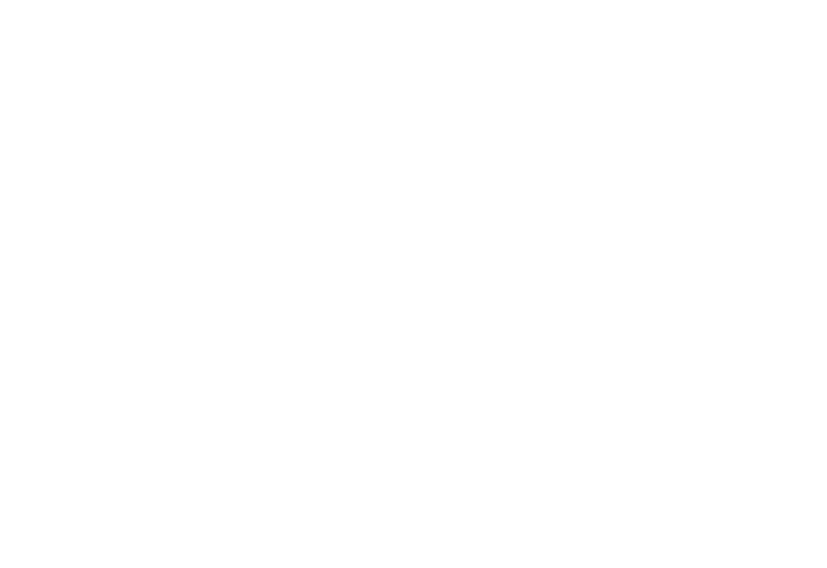
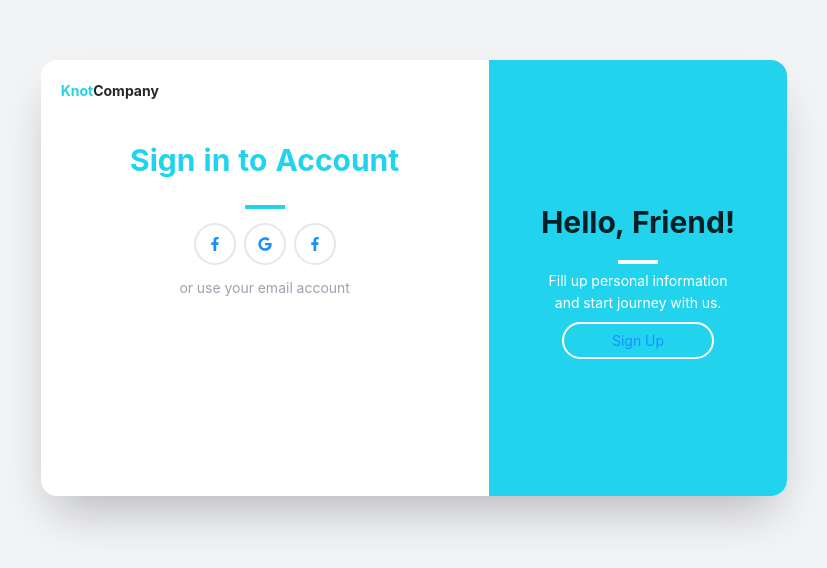
Before and after one commit to TeamHero6/knot-client, a React (Create React App) app: page /login in a window 1280 px wide. Before the commit this address had no page. Shown: the part 122-690 px from the top of the page, without its empty margins (226-1053 px from the left). Built offline with nearby package versions, Linux system fonts and the light colour scheme; the HTML template or start-up script is replaced by a standard one.

Commit message:
login page structure added for page to social media icon

```diff
--- a/src/App.js
+++ b/src/App.js
@@ -1,6 +1,7 @@
 import "antd/dist/antd.less";
 import { Route, Routes } from "react-router-dom";
 import "./App.css";
+import Login from "./Components/Pages/Authentications/Login/Login";
 import Home from "./Components/Pages/Home/Home";
 
 function App() {
@@ -8,6 +9,7 @@
         <div>
             <Routes>
                 <Route path="/" element={<Home />}></Route>
+                <Route path="/login" element={<Login />} />
             </Routes>
         </div>
     );
--- /dev/null
+++ b/src/Components/Pages/Authentications/Login/Login.js
@@ -0,0 +1,67 @@
+import React from "react";
+import { FaFacebookF, FaGoogle } from "react-icons/fa";
+import { Link } from "react-router-dom";
+
+const Login = () => {
+    return (
+        <section className="flex justify-center items-center w-full flex-1 text-center px-20 bg-gray-100 h-[100vh]">
+            <div className="bg-white rounded-2xl shadow-2xl flex w-2/3 max-w-4xl">
+                <div className="w-3/5 p-5">
+                    <div className="text-left font-bold">
+                        <span className="text-cyan-400">Knot</span>Company
+                    </div>
+                    <div className="py-10">
+                        <h2 className="text-3xl font-bold text-cyan-400">
+                            Sign in to Account
+                        </h2>
+                        <div className="border-2 w-10 border-cyan-400 inline-block"></div>
+                        <div className="flex justify-center items-center my-2">
+                            <a
+                                href="facebook.com"
+                                target={"_blank"}
+                                className="border-2 border-gray-200 rounded-full p-3 mx-1 hover:bg-cyan-400 hover:text-white duration-400 transition-all"
+                            >
+                                <FaFacebookF className="text-sm" />
+                            </a>
+                            <a
+                                href="Twitter"
+                                target={"_blank"}
+                                className="border-2 border-gray-200 rounded-full p-3 mx-1 hover:bg-cyan-400 hover:text-white duration-400 transition-all"
+                            >
+                                <FaGoogle className="text-sm" />
+                            </a>
+                            <a
+                                href="facebook.com"
+                                target={"_blank"}
+                                className="border-2 border-gray-200 rounded-full p-3 mx-1 hover:bg-cyan-400 hover:text-white duration-400 transition-all"
+                            >
+                                <FaFacebookF className="text-sm" />
+                            </a>
+                        </div>{" "}
+                        {/* Social Login section */}
+                        <p className="text-gray-400 my-3">
+                            or use your email account
+                        </p>
+                    </div>
+                </div>{" "}
+                {/*Sign in section */}
+                <div className="bg-cyan-400 w-2/5 p-5 text-white rounded-tr-2xl rounded-br-2xl md:py-36 md:px-12">
+                    <h2 className="font-bold text-3xl mb-2">Hello, Friend!</h2>
+                    <div className="border-2 w-10 border-white inline-block"></div>
+                    <p className="mb-4">
+                        Fill up personal information and start journey with us.
+                    </p>
+                    <Link
+                        to="/signup"
+                        className="border-2 border-white rounded-full px-12 py-2 hover:bg-white hover:text-cyan-400 duration-500 transition-all"
+                    >
+                        Sign Up
+                    </Link>
+                </div>{" "}
+                {/*Sign up section */}
+            </div>
+        </section>
+    );
+};
+
+export default Login;
```
